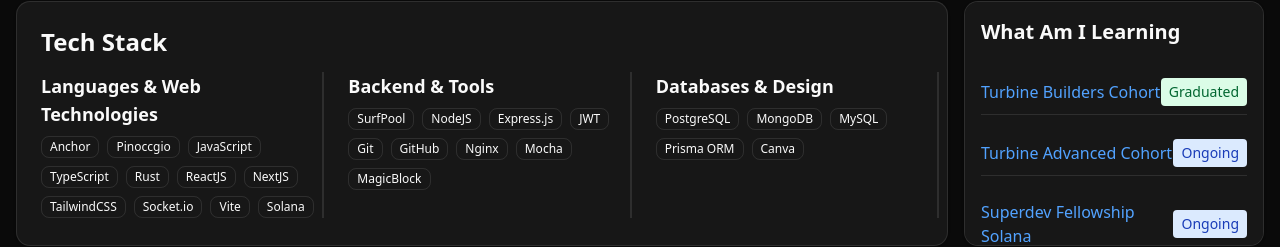
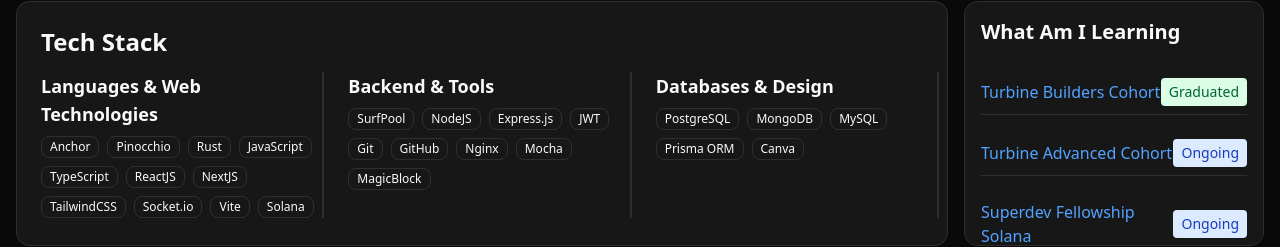
Before and after one commit to raunit-dev/portfolio, a Next.js app: page / in a window 1280 px wide. Shown: the part 538-785 px from the top of the page. Built offline with nearby package versions, Linux system fonts and the light colour scheme.

Commit message:
corrected the pinocchio spelling

```diff
--- a/src/components/TechStack.tsx
+++ b/src/components/TechStack.tsx
@@ -6,10 +6,10 @@
     title: "Languages & Web Technologies",
     items: [
       "Anchor",
-      "Pinoccgio",
+      "Pinocchio",
+      "Rust",
       "JavaScript",
       "TypeScript",
-      "Rust",
       "ReactJS",
       "NextJS",
       "TailwindCSS",
```
